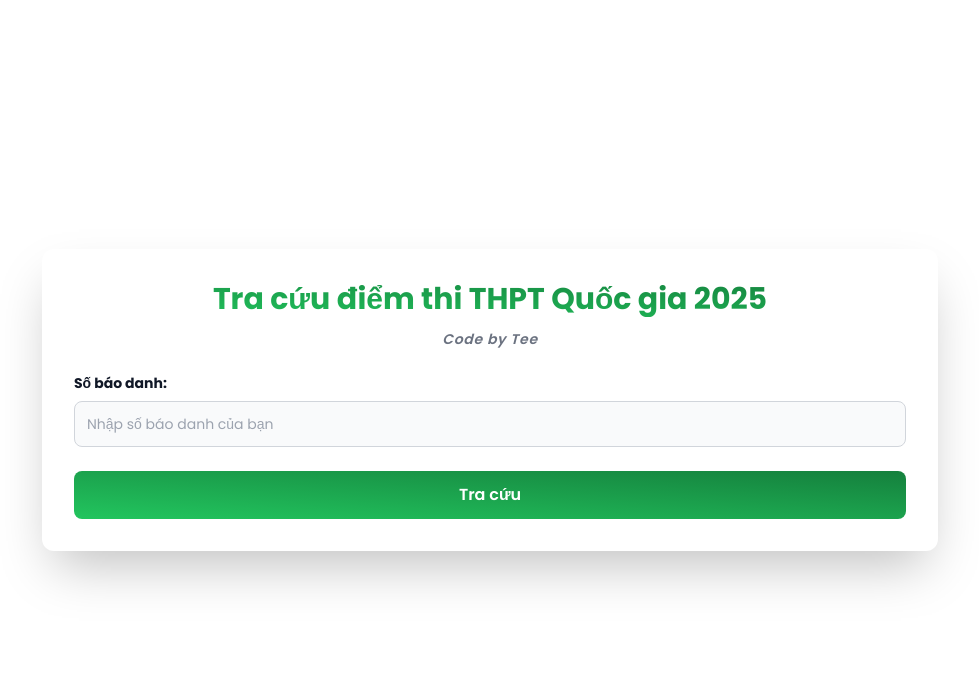
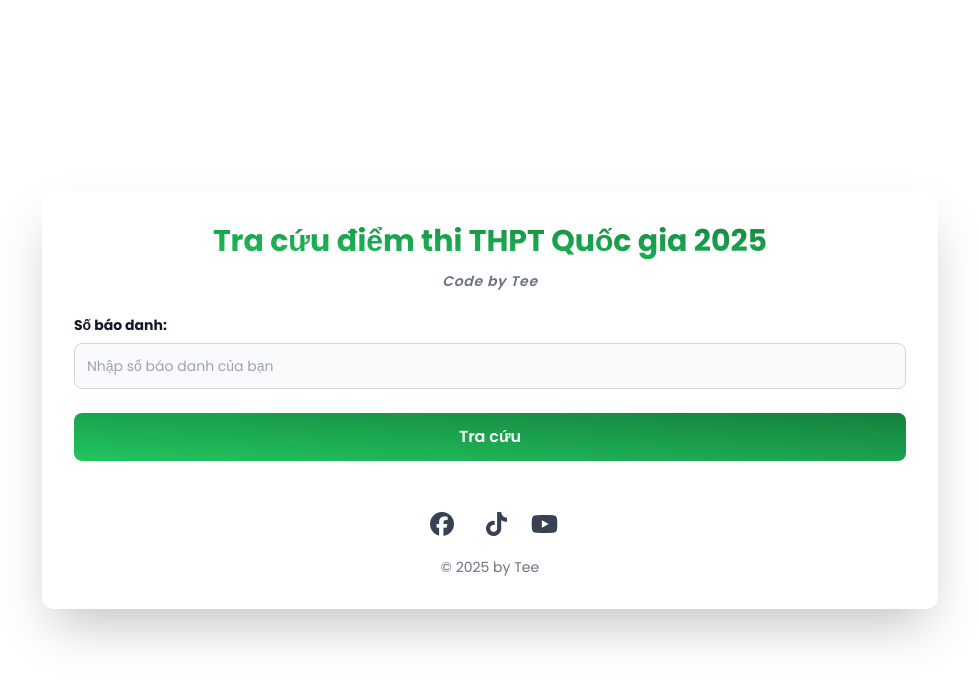
Before and after one commit to teehihi/TraCuuDiem, a Flask app: template templates/index.html in a window 1280 px wide. Shown: the top 683 px of the page, without its empty margins (150-1129 px from the left). Run offline with Flask 3, Linux system fonts and the light colour scheme; the template is opened without the code that fills it, so the values that code supplies are empty; parts of the project's set-up code (start-up, migrations or seed data) failed here and were passed over; some libraries are stand-ins or nearby versions.

Commit message:
add pro5

```diff
--- a/templates/index.html
+++ b/templates/index.html
@@ -206,6 +206,7 @@
     <link rel="preconnect" href="https://fonts.gstatic.com" crossorigin>
     <link href="https://fonts.googleapis.com/css2?family=Poppins:wght@400;600;700&display=swap" rel="stylesheet">
     <link rel="icon" href="{{ url_for('static', filename='favicon.ico') }}" type="image/x-icon" sizes="32x32">
+    <script src="https://kit.fontawesome.com/005a218861.js" crossorigin="anonymous"></script>
     <style>
         body { font-family: 'Poppins', sans-serif; }
         .text-gradient {
@@ -334,7 +335,24 @@
             {% endif %}
         </div>
         {% endif %}
+
+        <!-- Footer with Font Awesome icons -->
+        <div class="mt-12 text-center">
+            <div class="flex justify-center space-x-6 text-gray-700 text-2xl">
+                <a href="https://www.facebook.com/nhatthien.nguyen.566" target="_blank" class="hover:text-blue-600 transform transition-transform hover:scale-125 mx-2">
+                    <i class="fab fa-facebook"></i></a>
+                <a href="https://www.tiktok.com/@nkqt.tee" target="_blank" class="hover:text-black transform transition-transform hover:scale-125 mx-2">
+                    <i class="fab fa-tiktok"></i></a>
+                <a href="https://www.youtube.com/@tee.2105" target="_blank" class="hover:text-red-600 transform transition-transform hover:scale-125 mx-2">
+                    <i class="fab fa-youtube"></i></a>
+            </div>
+            <p class="mt-4 text-sm text-gray-500">© 2025 by Tee</p>
+        </div>
+
+
     </div>
+
+
 
     <script>
         document.addEventListener('DOMContentLoaded', function () {
@@ -376,5 +394,6 @@
                 .catch(console.error);
         }
     </script>
+
 </body>
 </html>
```
